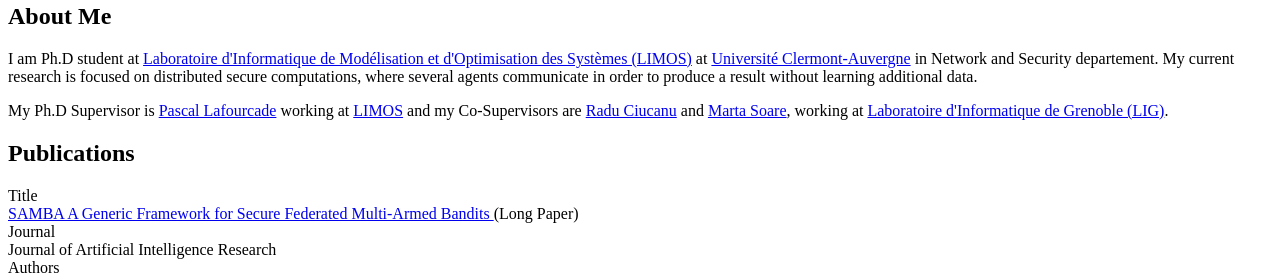
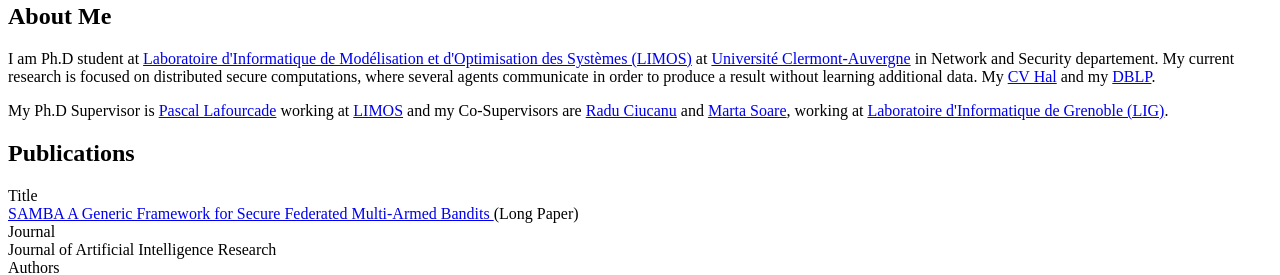
Before and after one commit to gamarcad/personnal-webpage, a Jekyll site: the page built from index.html, in a window 1280 px wide. Shown: the part 348-623 px from the top of the page. Built offline with Jekyll 4.4.1, drawn with Linux system fonts in a browser that asks for light colours.

Commit message:
Addition of CV HAL and DBLP.

```diff
--- a/_includes/about.html
+++ b/_includes/about.html
@@ -3,6 +3,7 @@
   <p class="about">
     I am Ph.D student at <a class="link" target="_blank" href="https://limos.fr">Laboratoire d'Informatique de Modélisation et d'Optimisation des Systèmes (LIMOS)</a> at <a href="uca.fr">Université Clermont-Auvergne</a> in Network and Security departement.
     My current research is focused on distributed secure computations, where several agents communicate in order to produce a result without learning additional data.
+    My <a class="link" target="_blank" href="https://cv.archives-ouvertes.fr/gamarcad">CV Hal</a> and my <a class="link" target="_blank" href="https://dblp.org/pid/314/4509.html">DBLP</a>.
   </p>
   <div class="seperator"></div>
   <p class="about">
```
